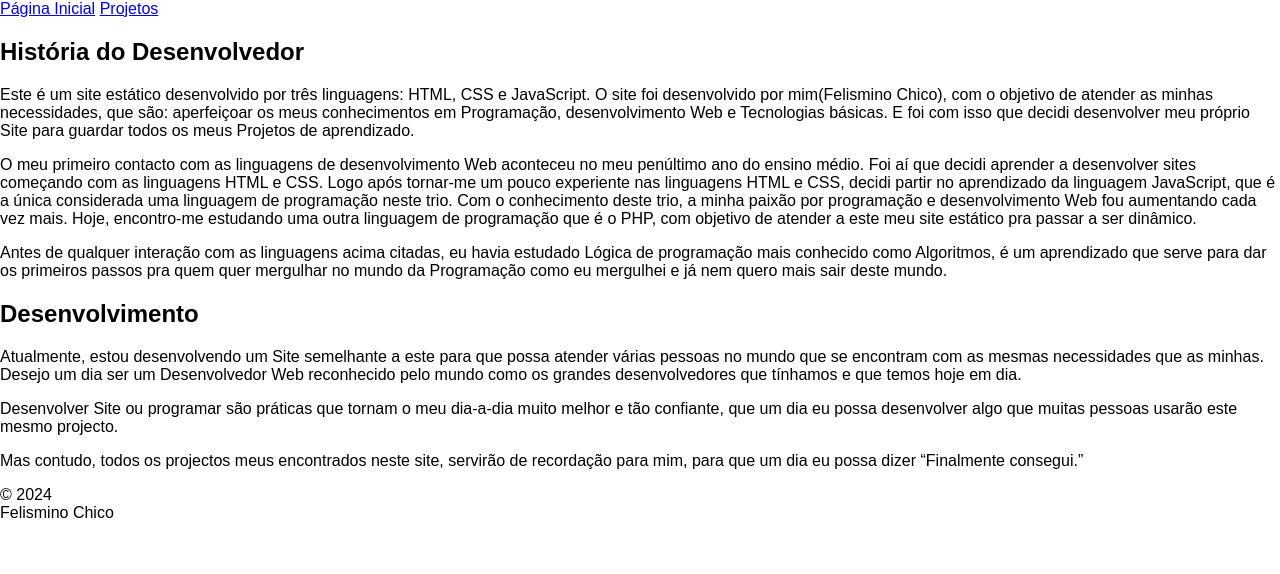
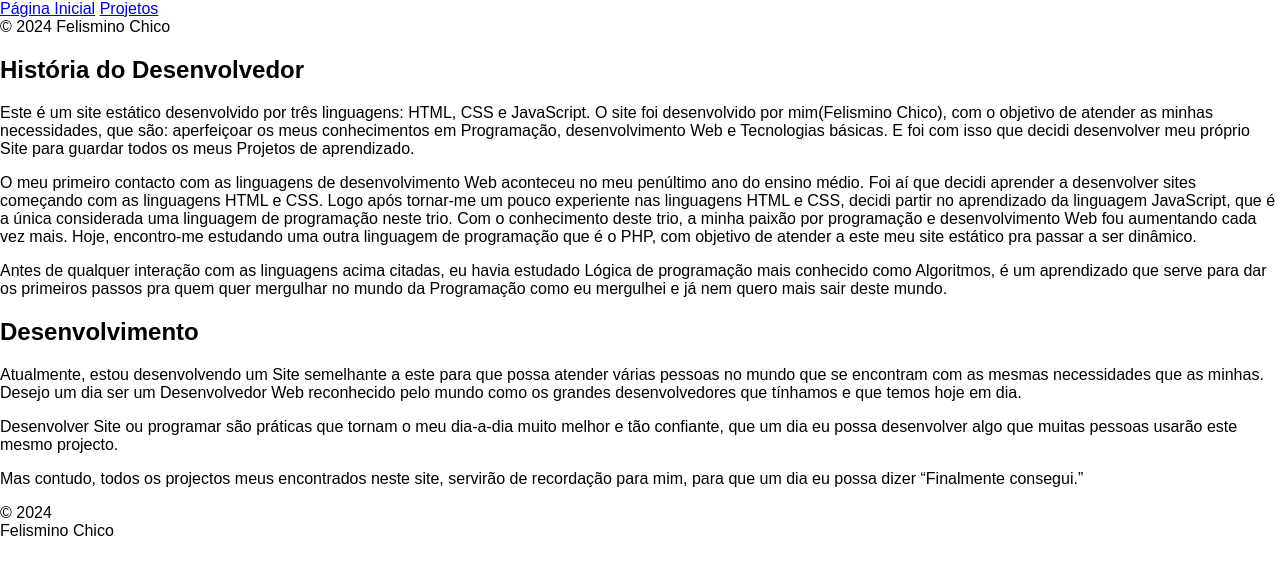
Before and after one commit to felisminochico/Site, a plain HTML site: page index.html in a window 1280 px wide. Drawn offline with Linux system fonts and the light colour scheme.

Commit message:
Atualizei novamente os estilos.

```diff
--- a/estilos/geral.css
+++ b/estilos/geral.css
@@ -1,11 +1,11 @@
 @charset "UTF-8";
 
 :root{
-    --varcor0: #0B04D9;
-    --varcor1: #0C06BF;
-    --varcor2: #030A8C;
-    --varcor3: #010440;
-    --varcor4: #B4BABF;
+    --varcor0: #D91438;
+    --varcor1: #014040;
+    --varcor2: #027368;
+    --varcor3: #038C73;
+    --varcor4: #D9AD2B;
 }
 
 html, body{
--- a/index.html
+++ b/index.html
@@ -9,7 +9,7 @@
         <link rel="stylesheet" href="estilos/celulares-max-768px.css" media="screen and (max-width:768px)" type="text/css">
         <link rel="stylesheet" href="estilos/celulares-max-520px.css" media="screen and (max-width: 520px)" type="text/css">
         <link rel="stylesheet" href="estilos/impressoras.css" media="print" type="text/css">
-        <title>Nova Geração</title>
+        <title>Página Inicial</title>
     </head>
 
     <body>
@@ -17,8 +17,15 @@
             <!-- Menu para celulares de largura máxima de 520px-->
             <div id="menu-telefone">
                 <nav>
-                    <a href="index.html" target="_self">Página Inicial</a>
-                    <a href="projetos.html" target="_self" rel="next">Projetos</a>
+                    <div id="links">
+                        <a href="index.html" target="_self">Página Inicial</a>
+                        <a href="projetos.html" target="_self" rel="next">Projetos</a>
+                    </div>
+
+                    <div id="rodape-cabecalho">
+                        <span>&copy; 2024</span>
+                        <span>Felismino Chico</span>
+                    </div>
                 </nav>
             </div>
         </header>
```
